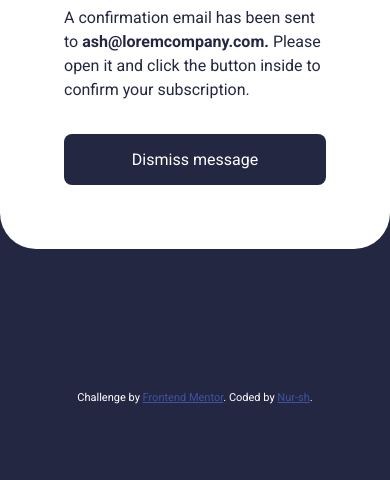
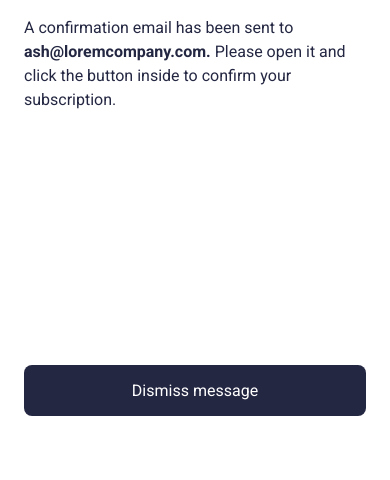
Before and after one commit to nursh/FM-NewsLetter-Signup, a plain HTML site: page success.html in a window 390 px wide. Shown: the part 364-844 px from the top of the page. Drawn offline with Linux system fonts and the light colour scheme.

Commit message:
setup mobile for success page

```diff
--- a/global.css
+++ b/global.css
@@ -38,9 +38,13 @@ body {
   min-height: 100svh;
   min-height: 100vh;
 
-  display: grid;
-  place-items: center;
   background-color: var(--clr-blue-800);
   margin: 0;
   padding: 0;
 }
+
+h1,
+p {
+  margin: 0;
+  padding: 0;
+}
--- a/success.css
+++ b/success.css
@@ -1,19 +1,25 @@
 @import url("./global.css");
 
-
 main {
-  max-width: 32rem;
+  min-height: 100svh;
+  min-height: 100vh;
 }
 
 .content {
+  min-height: 100vh;
   background-color: var(--clr-white);
-  padding: var(--spacing-800);
-  border-radius: 2.25rem;
+  padding: 9rem var(--spacing-300) 4rem;
+
+  display: flex;
+  flex-direction: column;
+  gap: var(--spacing-400);
+  /* border-radius: 2.25rem; */
 }
 
-.content > *+* {
-  margin-block-start: var(--spacing-400);
+.content img {
+  align-self: flex-start;
 }
+
 
 .content a {
   text-decoration: none;
@@ -23,6 +29,7 @@ main {
   border-radius: 0.5rem;
   text-align: center;
   padding-block: 1rem;
+  margin-top: auto;
 }
 
 .content h1 {
@@ -36,7 +43,3 @@ main {
   line-height: 1.5;
   color: var(--clr-blue-800);
 }
-
-footer {
-  color: var(--clr-white);
-}
--- a/success.html
+++ b/success.html
@@ -18,17 +18,6 @@
     <title>
       Frontend Mentor | Newsletter sign-up form with success message
     </title>
-
-    <!-- Feel free to remove these styles or customise in your own stylesheet 👍 -->
-    <style>
-      .attribution {
-        font-size: 11px;
-        text-align: center;
-      }
-      .attribution a {
-        color: hsl(228, 45%, 44%);
-      }
-    </style>
   </head>
   <body>
     <main>
@@ -43,14 +32,5 @@
         <a href="/index.html"> Dismiss message</a>
       </div>
     </main>
-
-    <footer class="attribution">
-      <p>
-        Challenge by
-        <a href="https://www.frontendmentor.io?ref=challenge" target="_blank"
-          >Frontend Mentor</a
-        >. Coded by <a href="#">Nur-sh</a>.
-      </p>
-    </footer>
   </body>
 </html>
```
Also changed, not shown: index.html (+1 -1 lines).
